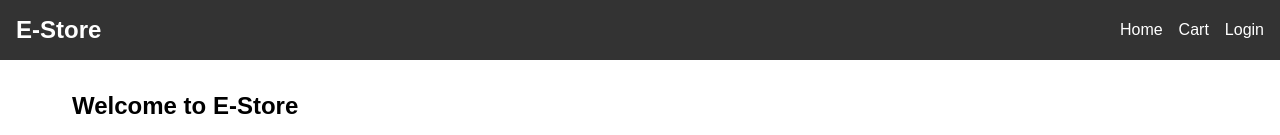
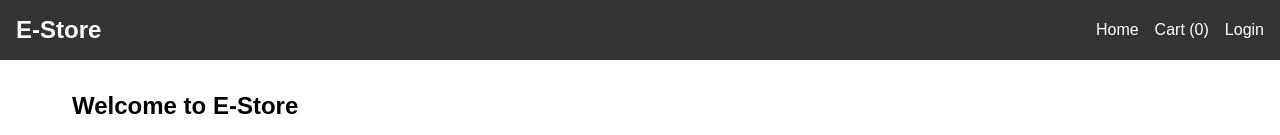
Before and after one commit to Akindejoye/ecommerce-store, a React (Vite) app: page / in a window 1280 px wide. Shown: the top 135 px of the page. Built offline with nearby package versions, Linux system fonts and the light colour scheme; data requests are answered from the project's data file.

Commit message:
Display Cart Item Count in Navbar

```diff
--- a/src/components/Navbar.jsx
+++ b/src/components/Navbar.jsx
@@ -1,7 +1,18 @@
+import { useContext } from "react";
+import { CartContext } from "../context/CartContext";
+import { UserContext } from "../context/UserContext";
 import { Link } from "react-router-dom";
 import "../styles/navbar.css";
 
 function Navbar() {
+  const { cart } = useContext(CartContext);
+  const { user, logout } = useContext(UserContext);
+
+  const cartItemCount = cart.items.reduce(
+    (sum, item) => sum + item.quantity,
+    0
+  );
+
   return (
     <nav className="navbar">
       <h1>E-Store</h1>
@@ -10,10 +21,17 @@ function Navbar() {
           <Link to="/">Home</Link>
         </li>
         <li>
-          <Link to="/cart">Cart</Link>
+          <Link to="/cart">Cart ({cartItemCount})</Link>
         </li>
         <li>
-          <Link to="/login">Login</Link>
+          {user.isAuthenticated ? (
+            <>
+              <span>Welcome, {user.user.username}</span>
+              <button onClick={logout}>Logout</button>
+            </>
+          ) : (
+            <Link to="/login">Login</Link>
+          )}
         </li>
       </ul>
     </nav>
--- a/src/styles/navbar.css
+++ b/src/styles/navbar.css
@@ -28,3 +28,20 @@
 .navbar ul li a:hover {
   text-decoration: underline;
 }
+
+.navbar ul li button {
+  background-color: #e74c3c;
+  color: #fff;
+  border: none;
+  padding: 0.5rem 1rem;
+  border-radius: 4px;
+  cursor: pointer;
+}
+
+.navbar ul li button:hover {
+  background-color: #c0392b;
+}
+
+.navbar ul li span {
+  margin-right: 0.5rem;
+}
```
